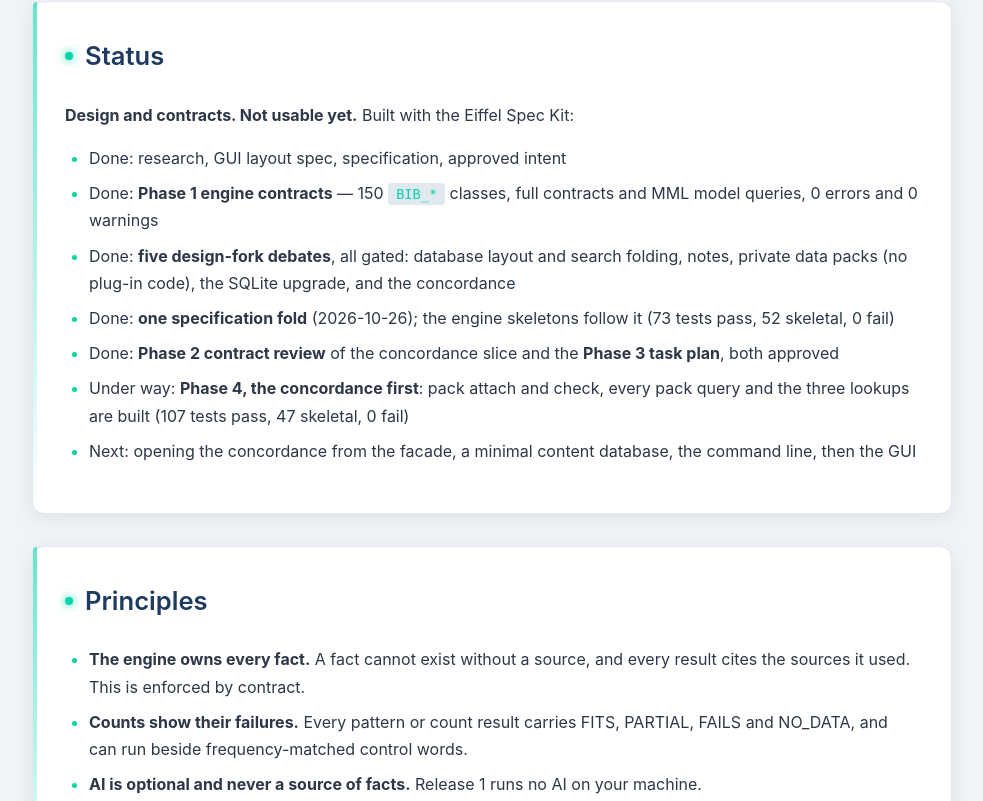
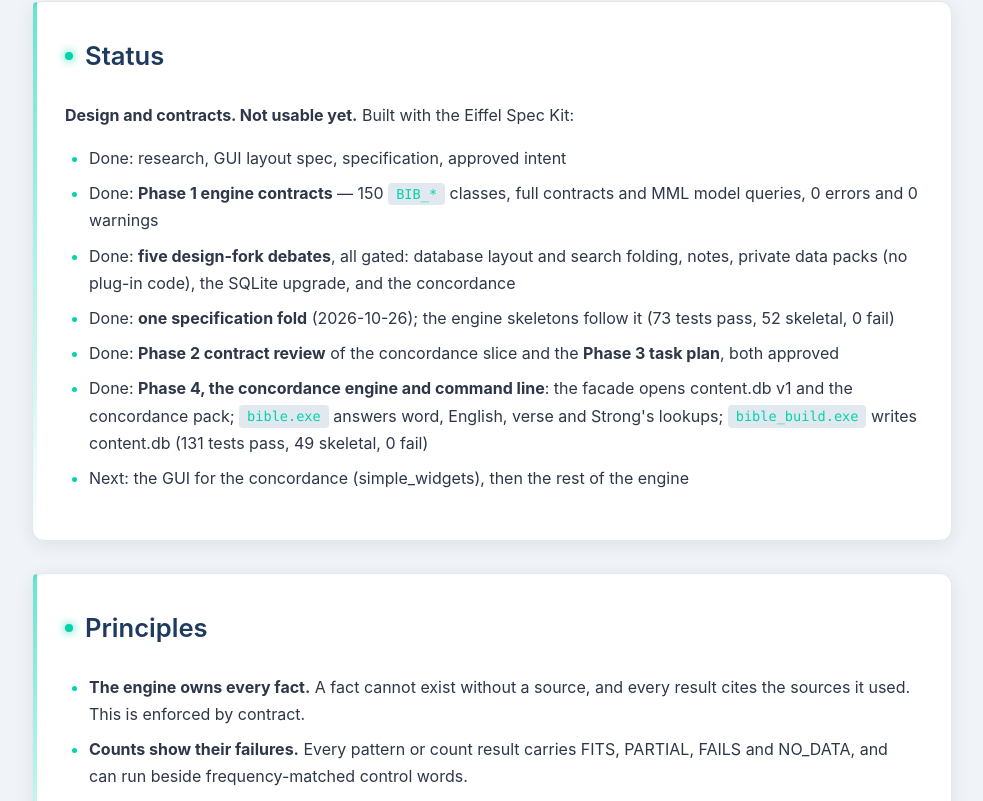
Before and after one commit to simple-eiffel/simple_bible, a plain HTML site: page docs/index.html in a window 1280 px wide. Shown: the part 1526-2327 px from the top of the page, without its empty margins (148-1131 px from the left). Drawn offline with Linux system fonts and the light colour scheme.

Commit message:
Docs: Phase 4 concordance engine and command line done; GUI next
Co-Authored-By: Claude Opus 5.5 <noreply@anthropic.com>
Claude-Session: https://claude.ai/code/session_01PRdwPEGwuqXn6rUw7sV4FC

```diff
--- a/docs/index.html
+++ b/docs/index.html
@@ -61,10 +61,10 @@
                     (73 tests pass, 52 skeletal, 0 fail)</li>
                 <li>Done: <strong>Phase 2 contract review</strong> of the concordance slice and the
                     <strong>Phase 3 task plan</strong>, both approved</li>
-                <li>Under way: <strong>Phase 4, the concordance first</strong>: pack attach and check, every
-                    pack query and the three lookups are built (107 tests pass, 47 skeletal, 0 fail)</li>
-                <li>Next: opening the concordance from the facade, a minimal content database, the command
-                    line, then the GUI</li>
+                <li>Done: <strong>Phase 4, the concordance engine and command line</strong>: the facade opens
+                    content.db v1 and the concordance pack; <code>bible.exe</code> answers word, English, verse and
+                    Strong's lookups; <code>bible_build.exe</code> writes content.db (131 tests pass, 49 skeletal, 0 fail)</li>
+                <li>Next: the GUI for the concordance (simple_widgets), then the rest of the engine</li>
             </ul>
         </section>
 
```
Also changed, not shown: 1 other file.
